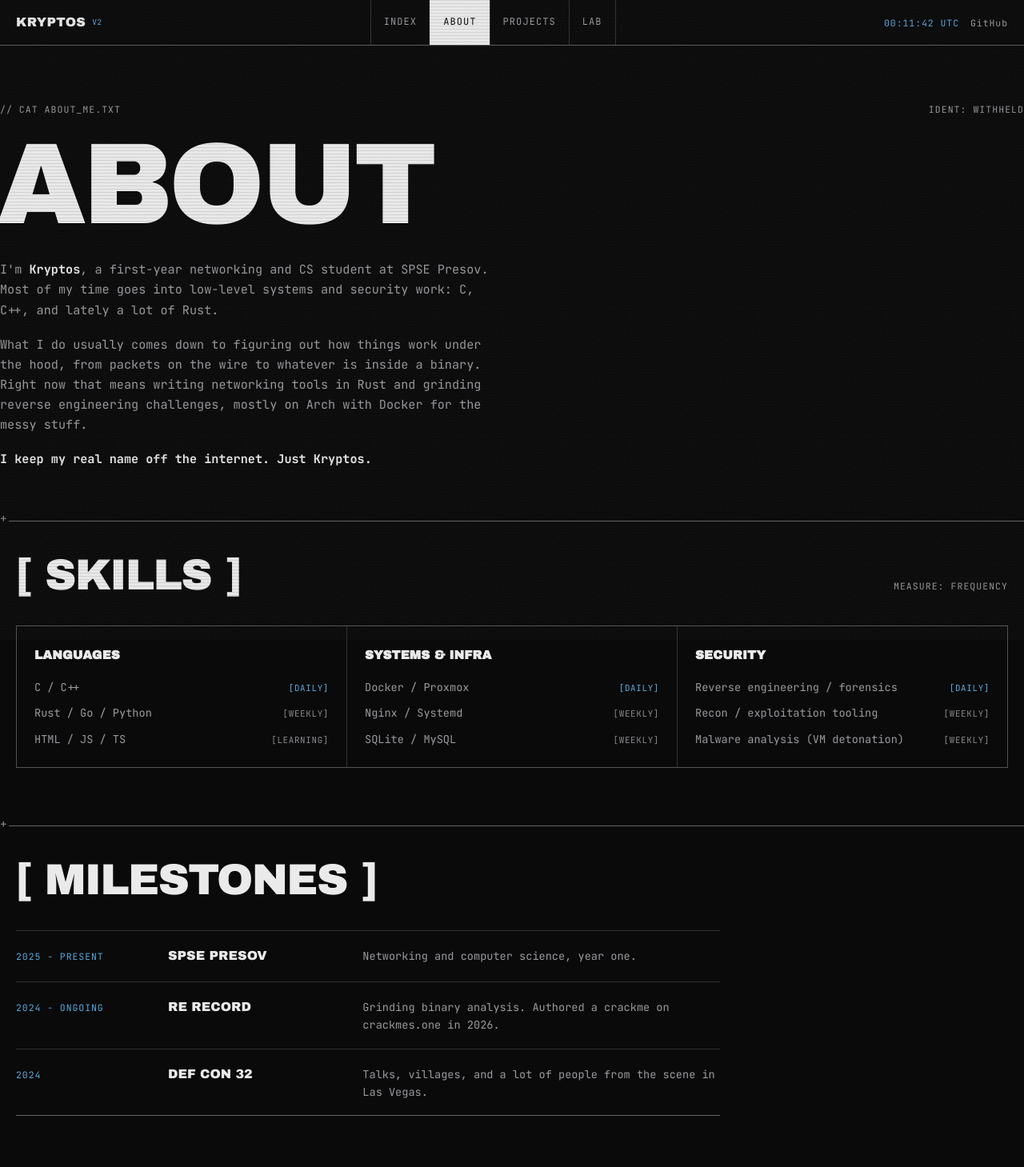
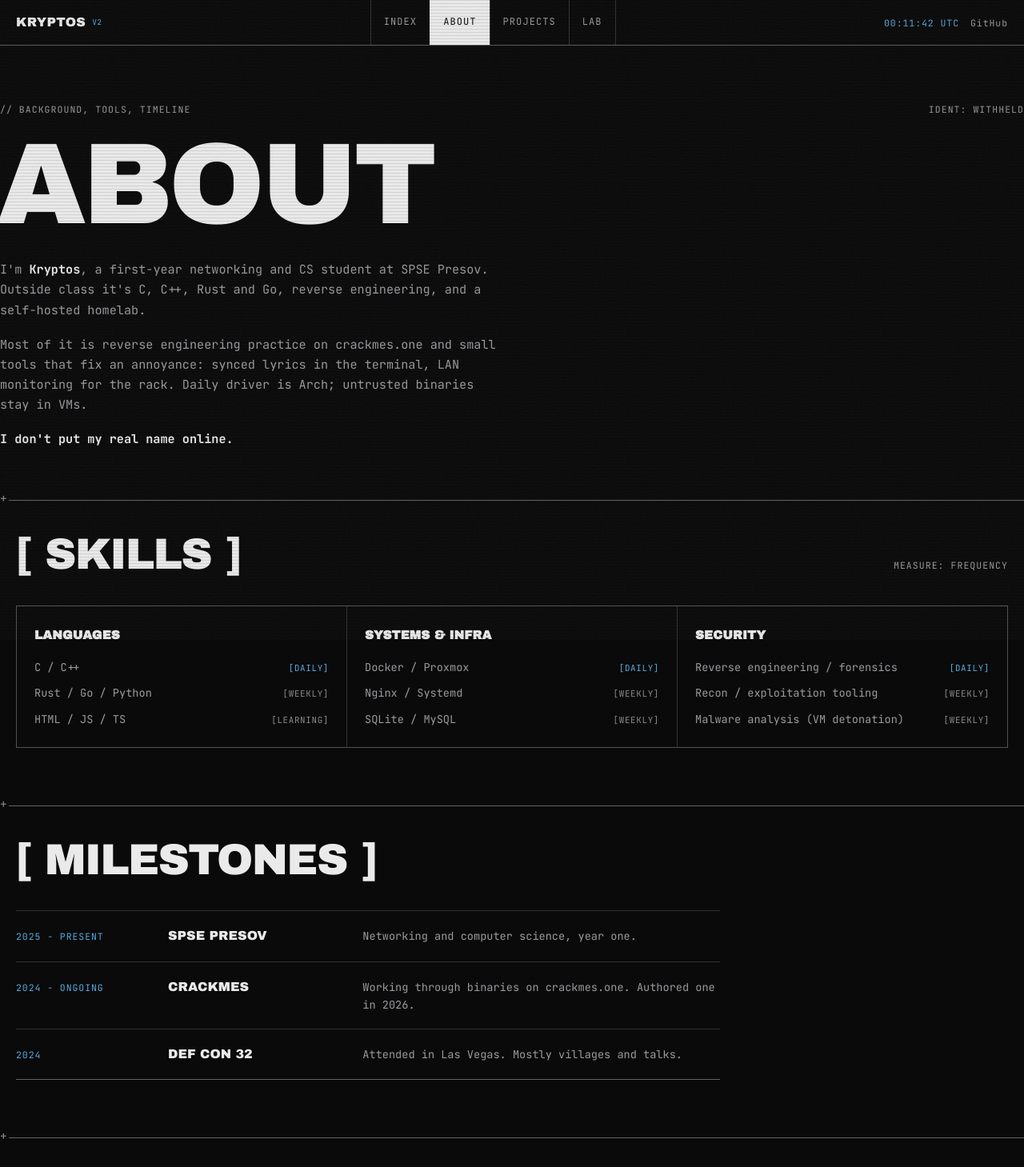
Before and after one commit to Kryptos-s/portfolio, a Nuxt app: page /about in a window 1280 px wide. Shown: the top 1459 px of the page at 80% size. Built offline with nearby package versions, Linux system fonts and the light colour scheme; no server answers.

Commit message:
rewrite the rest of the copy, no fake terminal commands, grounded claims only

```diff
--- a/app/pages/about.vue
+++ b/app/pages/about.vue
@@ -1,9 +1,9 @@
 <script setup lang="ts">
 useHead({ title: 'About - Kryptos' })
 useSeoMeta({
-  description: 'Who Kryptos is: networking and CS student, low-level systems and security work in C, C++ and Rust.',
+  description: 'Who Kryptos is: networking and CS student. C, C++, Rust and Go, reverse engineering, and a self-hosted homelab.',
   ogTitle: 'About - Kryptos',
-  ogDescription: 'Networking and CS student. Low-level systems and security work in C, C++ and Rust.'
+  ogDescription: 'Networking and CS student. C, C++, Rust and Go, reverse engineering, and a self-hosted homelab.'
 })
 
 // Tagged by how often each shows up in a normal week, not by claimed mastery.
@@ -42,13 +42,13 @@ const milestones = [
   },
   {
     date: '2024 - ONGOING',
-    title: 'RE record',
-    text: 'Grinding binary analysis. Authored a crackme on crackmes.one in 2026.'
+    title: 'Crackmes',
+    text: 'Working through binaries on crackmes.one. Authored one in 2026.'
   },
   {
     date: '2024',
     title: 'DEF CON 32',
-    text: 'Talks, villages, and a lot of people from the scene in Las Vegas.'
+    text: 'Attended in Las Vegas. Mostly villages and talks.'
   }
 ]
 
@@ -72,23 +72,23 @@ const toolbox = [
   <div>
     <section class="masthead container">
       <div class="masthead-strip">
-        <span class="label rise rise-1">// cat about_me.txt</span>
+        <span class="label rise rise-1">// background, tools, timeline</span>
         <span class="label rise rise-1">IDENT: WITHHELD</span>
       </div>
       <h1 class="macro h-page rise rise-2">About</h1>
       <div class="copy rise rise-3" style="margin-top: 32px;">
         <p>
           I'm <strong>Kryptos</strong>, a first-year networking and CS student at
-          SPSE Presov. Most of my time goes into low-level systems and security
-          work: C, C++, and lately a lot of Rust.
+          SPSE Presov. Outside class it's C, C++, Rust and Go, reverse
+          engineering, and a self-hosted homelab.
         </p>
         <p>
-          What I do usually comes down to figuring out how things work under the
-          hood, from packets on the wire to whatever is inside a binary. Right now
-          that means writing networking tools in Rust and grinding reverse
-          engineering challenges, mostly on Arch with Docker for the messy stuff.
+          Most of it is reverse engineering practice on crackmes.one and small
+          tools that fix an annoyance: synced lyrics in the terminal, LAN
+          monitoring for the rack. Daily driver is Arch; untrusted binaries
+          stay in VMs.
         </p>
-        <p><strong>I keep my real name off the internet. Just Kryptos.</strong></p>
+        <p><strong>I don't put my real name online.</strong></p>
       </div>
     </section>
 
--- a/app/pages/index.vue
+++ b/app/pages/index.vue
@@ -17,7 +17,7 @@ const offline = computed(() => Boolean(error.value) || !repos.value)
   <div>
     <section class="masthead container">
       <div class="masthead-strip">
-        <span class="label rise rise-1 caret">// now: wrapping up a C++ networking project</span>
+        <span class="label rise rise-1 caret">// self-hosted, no open ports</span>
         <span class="label rise rise-1">EST. 2024 / SVK</span>
       </div>
       <h1 class="macro giant rise rise-2">Kryptos</h1>
@@ -72,11 +72,11 @@ const offline = computed(() => Boolean(error.value) || !repos.value)
         <div class="split">
           <div class="split-copy">
             <p class="copy">
-              A Ryzen 9 9950X box with 256GB of DDR5 running Proxmox, behind
-              Ubiquiti gear. Malware analysis, memory forensics and a lot of
-              broken VMs.
+              A Ryzen 9 9950X box with 256GB of DDR5 on Proxmox, behind
+              Ubiquiti gear. Runs the VMs for malware analysis and memory
+              forensics.
             </p>
-            <NuxtLink to="/lab" class="button">Tour the lab &gt;&gt;&gt;</NuxtLink>
+            <NuxtLink to="/lab" class="button">See the lab &gt;&gt;&gt;</NuxtLink>
           </div>
           <div class="split-media">
             <img
--- a/app/pages/lab.vue
+++ b/app/pages/lab.vue
@@ -54,13 +54,13 @@ function openAt(i: number) {
       <div class="hero-split">
         <div>
           <div class="masthead-strip">
-            <span class="label rise rise-1">// systemctl status lab-hardware</span>
+            <span class="label rise rise-1">// hardware, network, photos</span>
             <span class="label rise rise-1">NODES: 1</span>
           </div>
           <h1 class="macro h-page rise rise-2">Lab</h1>
           <p class="copy rise rise-3" style="margin-top: 28px;">
-            One analysis node. Used for malware analysis, DMA-based memory
-            forensics and whatever needs a disposable VM.
+            One analysis node. Malware analysis, DMA-based memory forensics,
+            and disposable VMs for anything untrusted.
           </p>
         </div>
         <div class="hero-visual rise rise-4">
```
